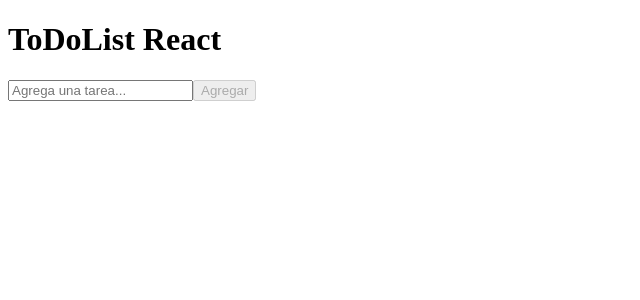
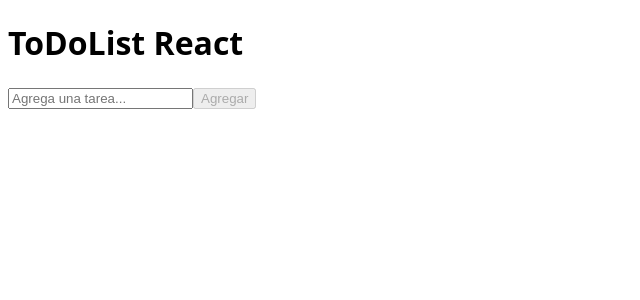
Before and after one commit to NicolasNakasone/ToDoList_React, a React (Vite) app: page / in a window 1280 px wide. Shown: the top 300 px of the page, without its empty margins (0-640 px from the left). Built offline with nearby package versions, Linux system fonts and the light colour scheme.

Commit message:
feat(styles): added some styles

```diff
--- a/src/App.css
+++ b/src/App.css
@@ -0,0 +1,9 @@
+* {
+  box-sizing: border-box;
+  /* padding: 0;
+  margin: 0; */
+}
+
+body {
+  font-family: system-ui, -apple-system, BlinkMacSystemFont, 'Segoe UI', Roboto, Oxygen, Ubuntu, Cantarell, 'Open Sans', 'Helvetica Neue', sans-serif
+}
```
